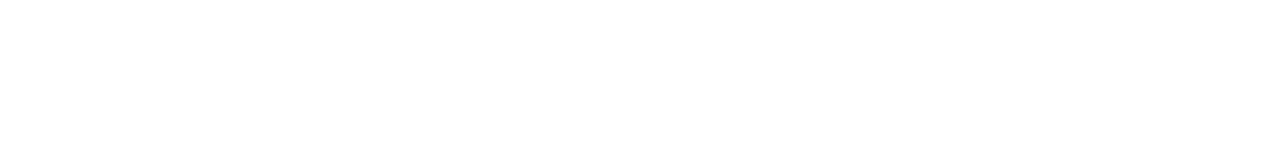
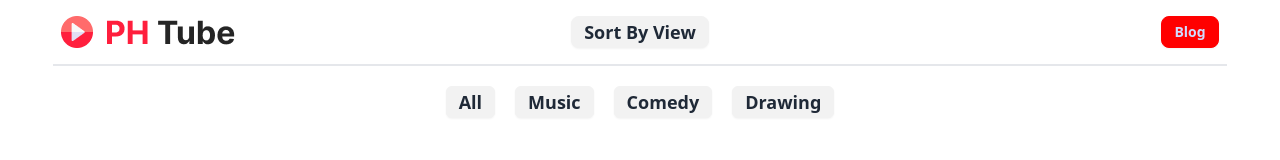
Before and after one commit to Sohana-Karniz-Mimmi/PHero-Tube, a plain HTML site: page index.html in a window 1280 px wide. Drawn offline with nearby package versions, Linux system fonts and the light colour scheme.

Commit message:
added hrader and static btn

```diff
--- a/index.html
+++ b/index.html
@@ -1,24 +1,94 @@
 <!DOCTYPE html>
 <html lang="en" data-theme="light">
-<head>
-    <meta charset="UTF-8">
-    <meta name="viewport" content="width=device-width, initial-scale=1.0">
+  <head>
+    <meta charset="UTF-8" />
+    <meta name="viewport" content="width=device-width, initial-scale=1.0" />
     <title>PHero-Tube</title>
 
-
     <!-- DaisyUI -->
-    <link href="https://cdn.jsdelivr.net/npm/daisyui@4.7.2/dist/full.min.css" rel="stylesheet" type="text/css" />
+    <link
+      href="https://cdn.jsdelivr.net/npm/daisyui@4.7.2/dist/full.min.css"
+      rel="stylesheet"
+      type="text/css"
+    />
     <script src="https://cdn.tailwindcss.com"></script>
 
+    <style>
+        .active-category {
+          background-color: red;
+          color: white;
+        }
+      </style>
+  </head>
+  <body>
+    <!-- Header section start -->
+    <header class="w-11/12 mx-auto border-b-2">
+      <div class="navbar bg-base-100">
+        <div class="navbar-start">
+          <a href="/">
+            <img src="./images/Logo.png" alt="" />
+          </a>
+        </div>
+        <div class="navbar-center">
+          <button
+            id="sortViewBtn"
+            class="text-lg font-semibold btn btn-sm bg-rbg capitalize"
+          >
+            Sort By View
+          </button>
+        </div>
+        <div class="navbar-end">
+          <a
+            href="/blog.html"
+            class="btn btn-primary bg-[red] btn-sm capitalize border-[red] hover:text-white hover:border-secondary hover:bg-[red]"
+            >Blog</a
+          >
+        </div>
+      </div>
+    </header>
+    <!-- Header section ends -->
 
-
-</head>
-<body>
-
-    <header class="">
-    </header>
+    <main>
+        <!-- categories section start -->
+      <section id="categories" class="w-11/12 mx-auto text-center">
+        <ul
+          id="category_items"
+          class="my-5 flex justify-center items-center gap-5 flex-wrap"
+        >
+          <li>
+            <span
+              class="text-lg font-semibold btn btn-sm bg-rbg capitalize hover:bg-primary hover:text-white rounded-md"
+              id="1000"
+              >All</span
+            >
+          </li>
+          <li>
+            <span
+              class="text-lg font-semibold btn btn-sm bg-rbg capitalize hover:bg-primary hover:text-white rounded-md"
+              id="1001"
+              >Music</span
+            >
+          </li>
+          <li>
+            <span
+              class="text-lg font-semibold btn btn-sm bg-rbg capitalize hover:bg-primary hover:text-white rounded-md"
+              id="1003"
+              >Comedy</span
+            >
+          </li>
+          <li>
+            <span
+              class="text-lg font-semibold btn btn-sm bg-rbg capitalize hover:bg-primary hover:text-white rounded-md"
+              id="1005"
+              >Drawing</span
+            >
+          </li>
+        </ul>
+      </section>
+      <!-- categories section Ends -->
+    </main>
 
     <!-- script -->
     <script src="js/script.js"></script>
-</body>
+  </body>
 </html>
```
